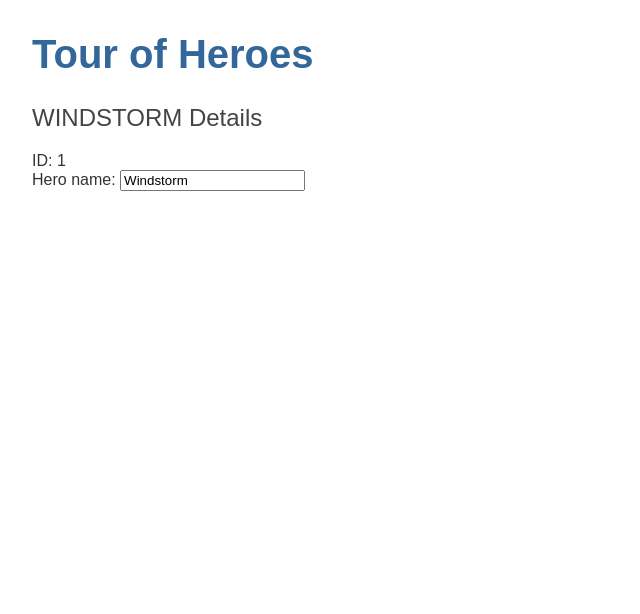
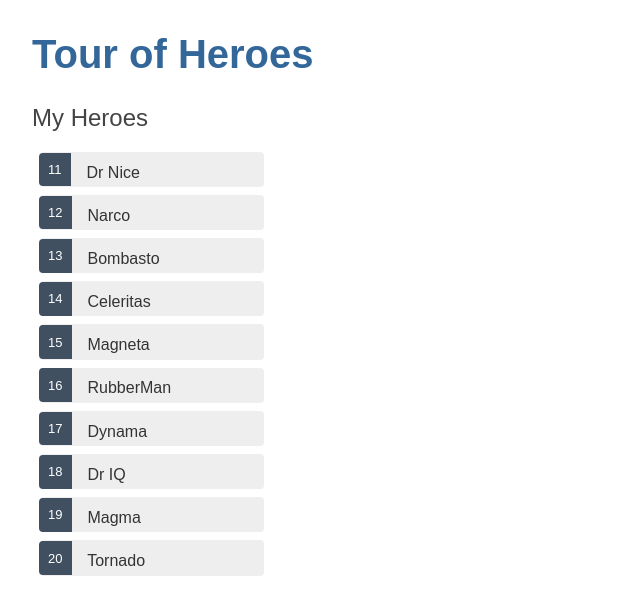
Before and after one commit to Fadigashadow/my-tour-academia, an Angular app: page / in a window 1280 px wide. Shown: the top 614 px of the page, without its empty margins (0-640 px from the left). Built offline with nearby package versions, Linux system fonts and the light colour scheme.

Commit message:
feat(heroes.component): added a list of heroes, user can see details of selected heroe
used *ngFor to create the list, *ngIf to conditionally exclude a blobk of HTML and toggle css using class binding

```diff
--- a/src/app/heroes/heroes.component.html
+++ b/src/app/heroes/heroes.component.html
@@ -1,6 +1,16 @@
-<h2>{{ hero.name | uppercase }} Details</h2>
-<div><span>ID: </span> {{ hero.id }}</div>
-<div>
-  <label for="name">Hero name: </label>
-  <input id="name" [(ngModel)]="hero.name" placeholder="name">
+<h2>My Heroes</h2>
+<ul class="heroes">
+  <li *ngFor="let hero of heroes"
+    (click)="onSelect(hero)"
+    [class.selected]="hero === selectedHero">
+    <span class="badge">{{hero.id}}</span> {{hero.name}}
+  </li>
+</ul>
+<div *ngIf="selectedHero">
+  <h2>{{selectedHero.name | uppercase}} Details</h2>
+  <div><span>id: </span>{{selectedHero.id}}</div>
+  <div>
+    <label for="hero-name">Hero name: </label>
+    <input id="hero-name" [(ngModel)]="selectedHero.name" placeholder="name">
+  </div>
 </div>
--- a/src/app/heroes/heroes.component.scss
+++ b/src/app/heroes/heroes.component.scss
@@ -0,0 +1,51 @@
+.heroes {
+  margin: 0 0 2em 0;
+  list-style-type: none;
+  padding: 0;
+  width: 15em;
+}
+.heroes li {
+  cursor: pointer;
+  position: relative;
+  left: 0;
+  background-color: #EEE;
+  margin: .5em;
+  padding: .3em 0;
+  height: 1.6em;
+  border-radius: 4px;
+}
+.heroes li:hover {
+  color: #2c3a41;
+  background-color: #e6e6e6;
+  left: .1em;
+}
+.heroes li.selected {
+  background-color: black;
+  color: white;
+}
+.heroes li.selected:hover {
+  background-color: #505050;
+  color: white;
+}
+.heroes li.selected:active {
+  background-color: black;
+  color: white;
+}
+.heroes .badge {
+  display: inline-block;
+  font-size: small;
+  color: white;
+  padding: 0.8em 0.7em 0 0.7em;
+  background-color:#405061;
+  line-height: 1em;
+  position: relative;
+  left: -1px;
+  top: -4px;
+  height: 1.8em;
+  margin-right: .8em;
+  border-radius: 4px 0 0 4px;
+}
+
+input {
+  padding: .5rem;
+}
--- a/src/app/heroes/heroes.component.ts
+++ b/src/app/heroes/heroes.component.ts
@@ -1,5 +1,6 @@
 import { Component, OnInit } from '@angular/core';
 import { Hero } from '../models/hero.model';
+import { HEROES } from '../mock-heroes';
 
 @Component({
   selector: 'app-heroes',
@@ -8,13 +9,17 @@ import { Hero } from '../models/hero.model';
 })
 export class HeroesComponent implements OnInit {
 
+  heroes = HEROES;
+
+  selectedHero?: Hero;
+
   constructor() { }
 
   ngOnInit(): void {
   }
 
-  hero: Hero = {
-    id: 1,
-    name: 'Windstorm',
+  onSelect(hero: Hero): void {
+
+    this.selectedHero = hero;
   }
 }
--- /dev/null
+++ b/src/app/mock-heroes.ts
@@ -0,0 +1,16 @@
+import { Hero } from "./models/hero.model"
+
+export const HEROES: Hero[] = [
+
+  { id: 11, name: 'Dr Nice' },
+  { id: 12, name: 'Narco' },
+  { id: 13, name: 'Bombasto' },
+  { id: 14, name: 'Celeritas' },
+  { id: 15, name: 'Magneta' },
+  { id: 16, name: 'RubberMan' },
+  { id: 17, name: 'Dynama' },
+  { id: 18, name: 'Dr IQ' },
+  { id: 19, name: 'Magma' },
+  { id: 20, name: 'Tornado' }
+
+];
```
